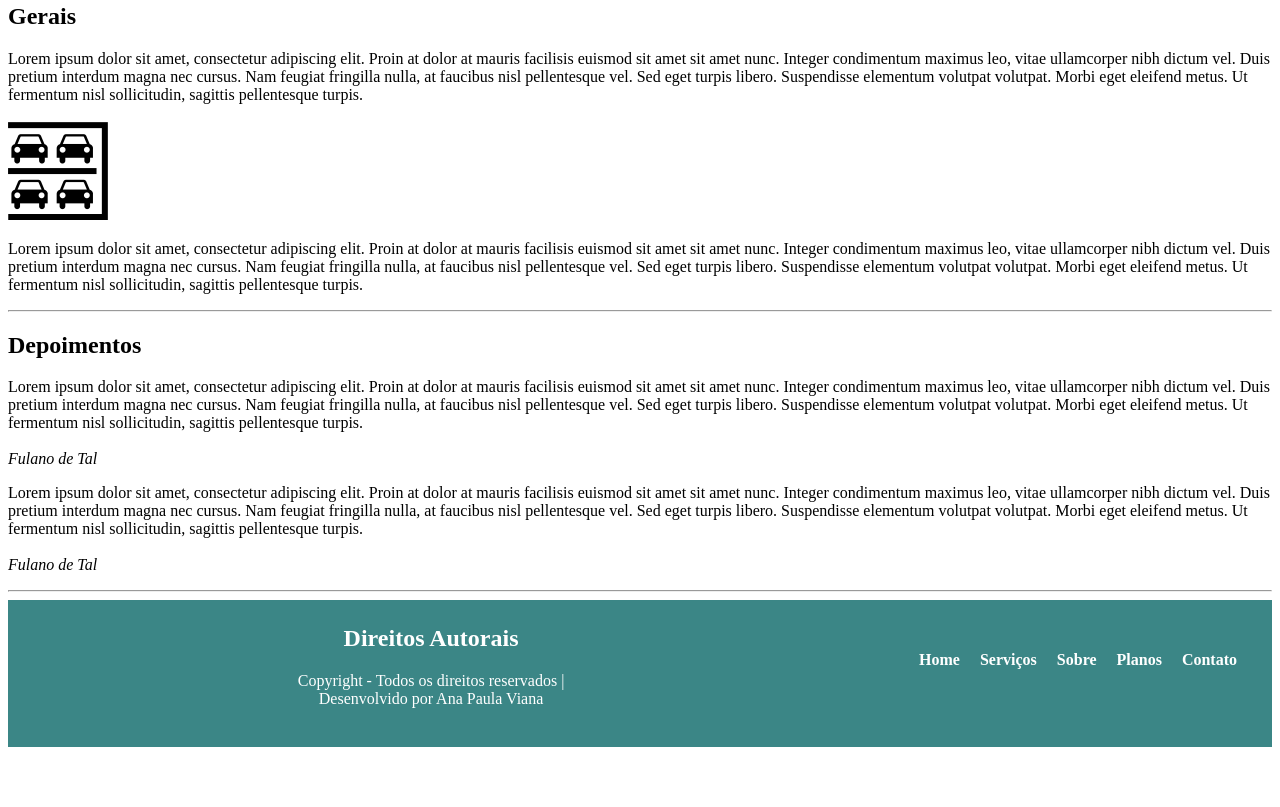
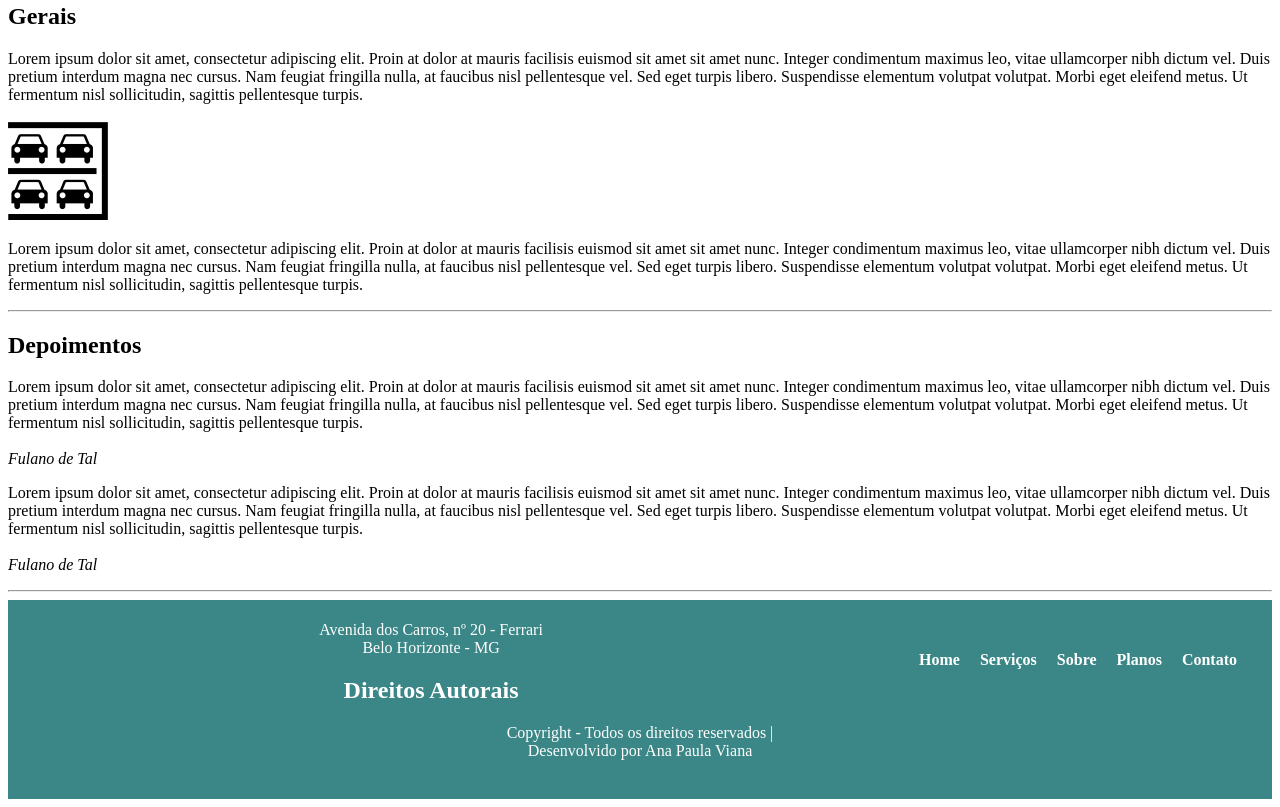
Before and after one commit to ana-viana/CSS, a plain HTML site: page index.html in a window 1280 px wide. Shown: the part 330-1137 px from the top of the page. Before the commit the page ends 1085 px from the top, so only its background shows below. Drawn offline with Linux system fonts and the light colour scheme; files whose address does not match are found by name.

Commit message:
Add files via upload

```diff
--- a/index.html
+++ b/index.html
@@ -17,8 +17,8 @@
 		<nav>
 			<ul>
 				<li><a href="index.html">Home</a></li>
+				<li><a href="sobre.html">Sobre</a></li>
 				<li><a href="servicos.html">Serviços</a></li>
-				<li><a href="sobre.html">Sobre</a></li>
 				<li><a href="planos.html">Planos</a></li>
 				<li><a href="contatos.html">Contato</a></li>
 			</ul>
@@ -102,11 +102,16 @@
 				<li><a href="contatos.html">Contato</a></li>
 			</ul>
 		</nav>
-
-		<section id="copyright">
-		<h2>Direitos Autorais</h2>
-			<p>Copyright - Todos os direitos reservados | <br> Desenvolvido por Ana Paula Viana</p>
-		</section>
+		 <section id="localização">
+                <p>
+                    Avenida dos Carros, nº 20 - Ferrari <br>
+                    Belo Horizonte - MG
+                </p>
+            </section>
+            <section id="copyright">
+            <h2>Direitos Autorais</h2>
+                <p>Copyright - Todos os direitos reservados | <br> Desenvolvido por Ana Paula Viana</p>
+            </section>
 		<br>
 	</footer>
 </body>
```
